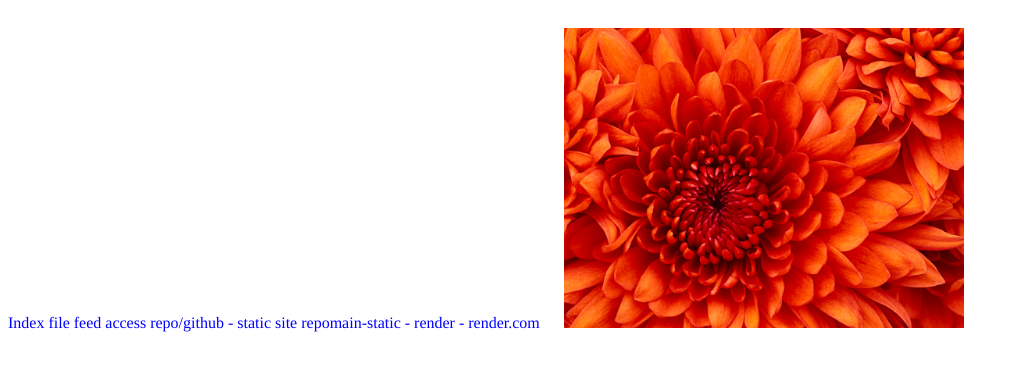
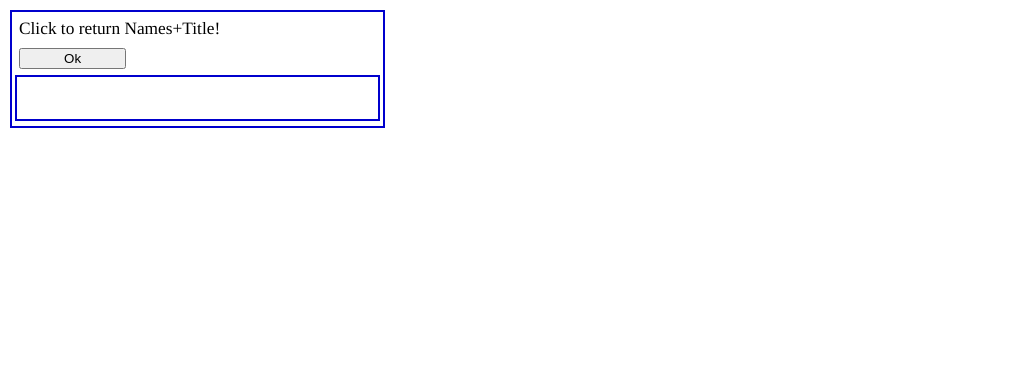
Before and after one commit to mohete/repmain1, a plain HTML site: page index.html in a window 1280 px wide. Shown: the whole page, without its empty margins (0-1019 px from the left). Drawn offline with Linux system fonts and the light colour scheme.

Commit message:
Update index.html

```diff
--- a/index.html
+++ b/index.html
@@ -1,9 +1,33 @@
+<!DOCTYPE html>
 <html>
- <title>This is title head 4 repomain-static - 4 onrender</title>
 <head>
+<title>
+Archive node connect client
+</title>
+<script type='text/javascript' src='ndcnncttstlib.js'></script>
+<script type='text/javascript' language='javascript'>
+var vmp_str=''
+function fprcs_retdcmprsndtls(){
+  var vretdcmprsnsdts = this.req.responseText;
+  vretdcmprsnsdts = '{' + vretdcmprsnsdts + '}';
+  vmp_str = vmp_str + "<span style='font-weight:bold'>person name" + "-" + "title</span>" + "<br>";
+  var vjretdcmprsnsdts = eval('(' +  vretdcmprsnsdts + ')');
+  for (var vix=0;vix<vjretdcmprsnsdts.company_desg.length;vix++)
+    vmp_str = vmp_str + vjretdcmprsnsdts.company_desg[vix].name +"&nbsp;&nbsp;-&nbsp;&nbsp;" +
+  vjretdcmprsnsdts.company_desg[vix].designation + '<br>';
+  vmp_str = '<p>' + vmp_str;
+  var vdspn = document.getElementById('tdconsole');
+  vdspn.innerHTML = vmp_str;
+  vmp_str='';
+}
+</script>
 </head>
 <body>
-  <p style='font:12pt times;color:blue'>Index file feed access repo/github - static site repomain-static - render - render.com
-   <img src='gthbflder1/Chrysanthemum.jpg' style='height:300px;width:400px;margin-left:20px;margin-top:20px'></img>
+<table style="width:30%;">
+<tr>
+<TD class='' style="border:2px solid mediumblue;width:100%;border:2px solid mediumblue;padding-bottom:3px;vertical-align:top"><table style="width:100%;position:relative;top:0.3%;left:0%"><tr style=""><td height="" style='vertical-align:top;border:none'><table style="position:static;top:2%;left:0%;height:40px;width:100%;border:none"><tr><td class='' style="vertical-align:middle;text-align:left;padding-left;padding-right:5px;font:13pt times;border:none ">Click to return Names+Title!</td></tr><tr><td id="q1" class='' style="height:20px;font:11pt times;border:none"><button id='q2' onclick="javascript:new net.ContentLoader('http://127.0.0.1:3010/fl_slv3dbconnlbrdt.js/?flag=cnncttrtrv',fprcs_retdcmprsndtls);" style='width:30%;margin-top:5px;margin-right:3px'>Ok</button></td></tr></table></td></tr><tr style=""><td id="tdconsole" height="40px" style='border:2px solid mediumblue;vertical-align:top;text-align:center;margin-left:10px'></td></tr></table>
+ </TD>
+</tr>
+</table>
 </body>
 </html>
```
